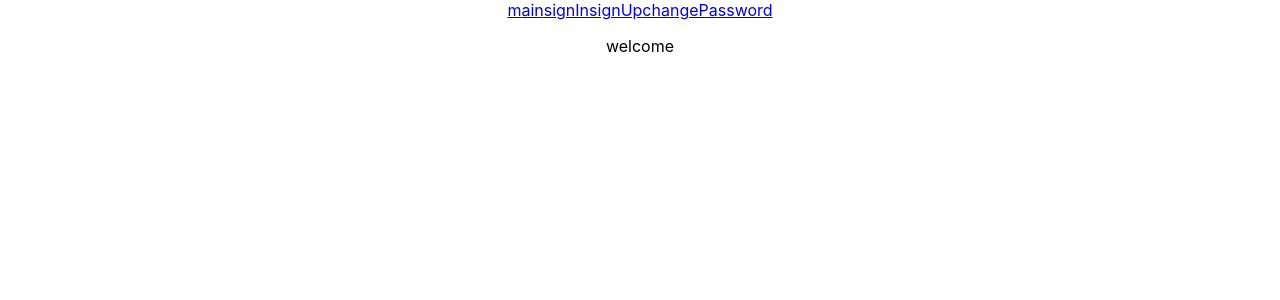
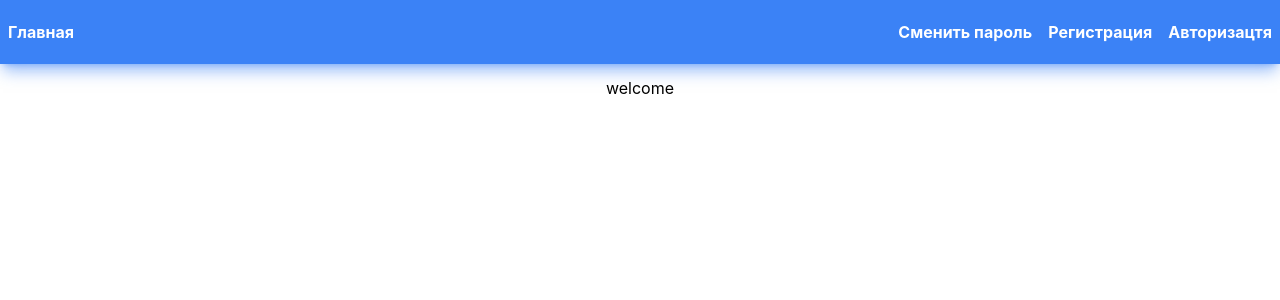
Before and after one commit to aylok1n/redux-authorization, a React (Create React App) app: page / in a window 1280 px wide. Shown: the top 300 px of the page. Built offline with nearby package versions, Linux system fonts and the light colour scheme.

Commit message:
Add tailwindcss

```diff
--- a/package.json
+++ b/package.json
@@ -40,5 +40,10 @@
       "last 1 firefox version",
       "last 1 safari version"
     ]
+  },
+  "devDependencies": {
+    "autoprefixer": "^10.4.5",
+    "postcss": "^8.4.13",
+    "tailwindcss": "^3.0.24"
   }
 }
--- /dev/null
+++ b/postcss.config.js
@@ -0,0 +1,6 @@
+module.exports = {
+  plugins: {
+    tailwindcss: {},
+    autoprefixer: {},
+  },
+}
--- a/src/components/App.tsx
+++ b/src/components/App.tsx
@@ -1,14 +1,13 @@
 import { Link, Outlet } from 'react-router-dom';
-import '../styles/App.css';
 
 const App = () => {
   return (
-    <div className="App">
-      <nav>
-        <Link to="/">main</Link>
-        <Link to="/signIn">signIn</Link>
-        <Link to="/signUp">signUp</Link>
-        <Link to="/changePassword">changePassword</Link>
+    <div className='flex items-center flex-col'>
+      <nav className='w-full py-5 bg-blue-500 shadow-lg shadow-blue-500/50 align-middle font-bold text-white mb-3 '>
+        <Link className='self-start hover:text-cyan-100 float-left mx-2' to="/">Главная</Link>
+        <Link className='self-end hover:text-cyan-100 float-right mx-2' to="/signIn">Авторизацтя</Link>
+        <Link className='self-end hover:text-cyan-100 float-right mx-2' to="/signUp">Регистрация</Link>
+        <Link className='self-end hover:text-cyan-100 float-right mx-2' to="/changePassword">Сменить пароль</Link>
       </nav>
       <Outlet />
     </div>
--- a/src/styles/index.css
+++ b/src/index.css
@@ -1,3 +1,7 @@
+@tailwind base;
+@tailwind components;
+@tailwind utilities;
+
 body {
   margin: 0;
   font-family: -apple-system, BlinkMacSystemFont, 'Segoe UI', 'Roboto', 'Oxygen',
--- a/src/index.tsx
+++ b/src/index.tsx
@@ -1,6 +1,6 @@
 import React from 'react';
 import ReactDOM from 'react-dom/client';
-import './styles/index.css';
+import './index.css';
 import { BrowserRouter, Route, Routes } from "react-router-dom";
 import App from './components/App';
 import { SignInPage } from './components/pages/singnIn';
--- a/src/styles/App.css
+++ /dev/null
@@ -1,38 +0,0 @@
-.App {
-  text-align: center;
-}
-
-.App-logo {
-  height: 40vmin;
-  pointer-events: none;
-}
-
-@media (prefers-reduced-motion: no-preference) {
-  .App-logo {
-    animation: App-logo-spin infinite 20s linear;
-  }
-}
-
-.App-header {
-  background-color: #282c34;
-  min-height: 100vh;
-  display: flex;
-  flex-direction: column;
-  align-items: center;
-  justify-content: center;
-  font-size: calc(10px + 2vmin);
-  color: white;
-}
-
-.App-link {
-  color: #61dafb;
-}
-
-@keyframes App-logo-spin {
-  from {
-    transform: rotate(0deg);
-  }
-  to {
-    transform: rotate(360deg);
-  }
-}
--- /dev/null
+++ b/tailwind.config.js
@@ -0,0 +1,9 @@
+module.exports = {
+  content: [
+    "./src/**/*.{js,jsx,ts,tsx}",
+  ],
+  theme: {
+    extend: {},
+  },
+  plugins: [],
+}
```
Also changed, not shown: 1 other file (tests, documents, lock files or other folders).
